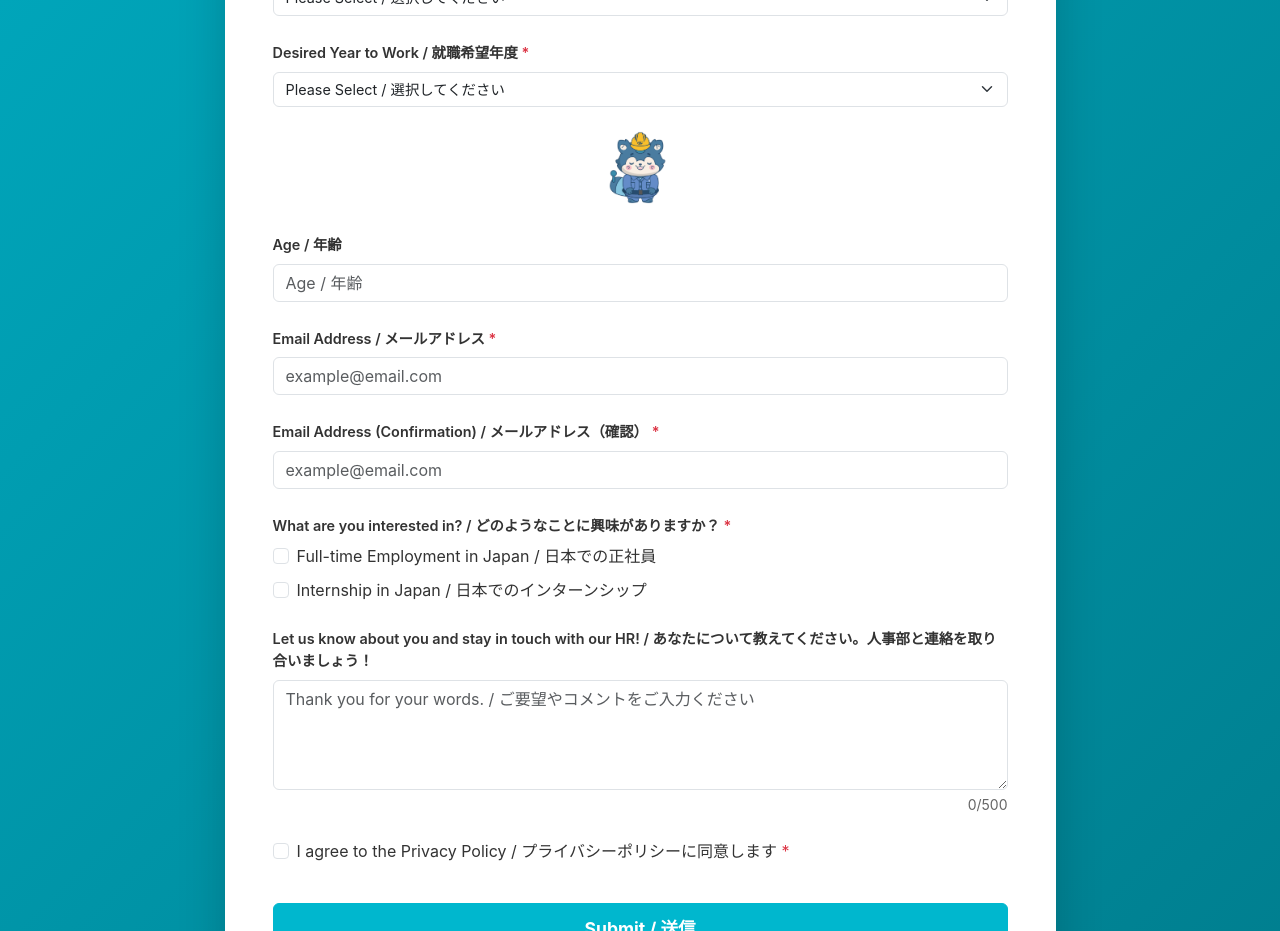
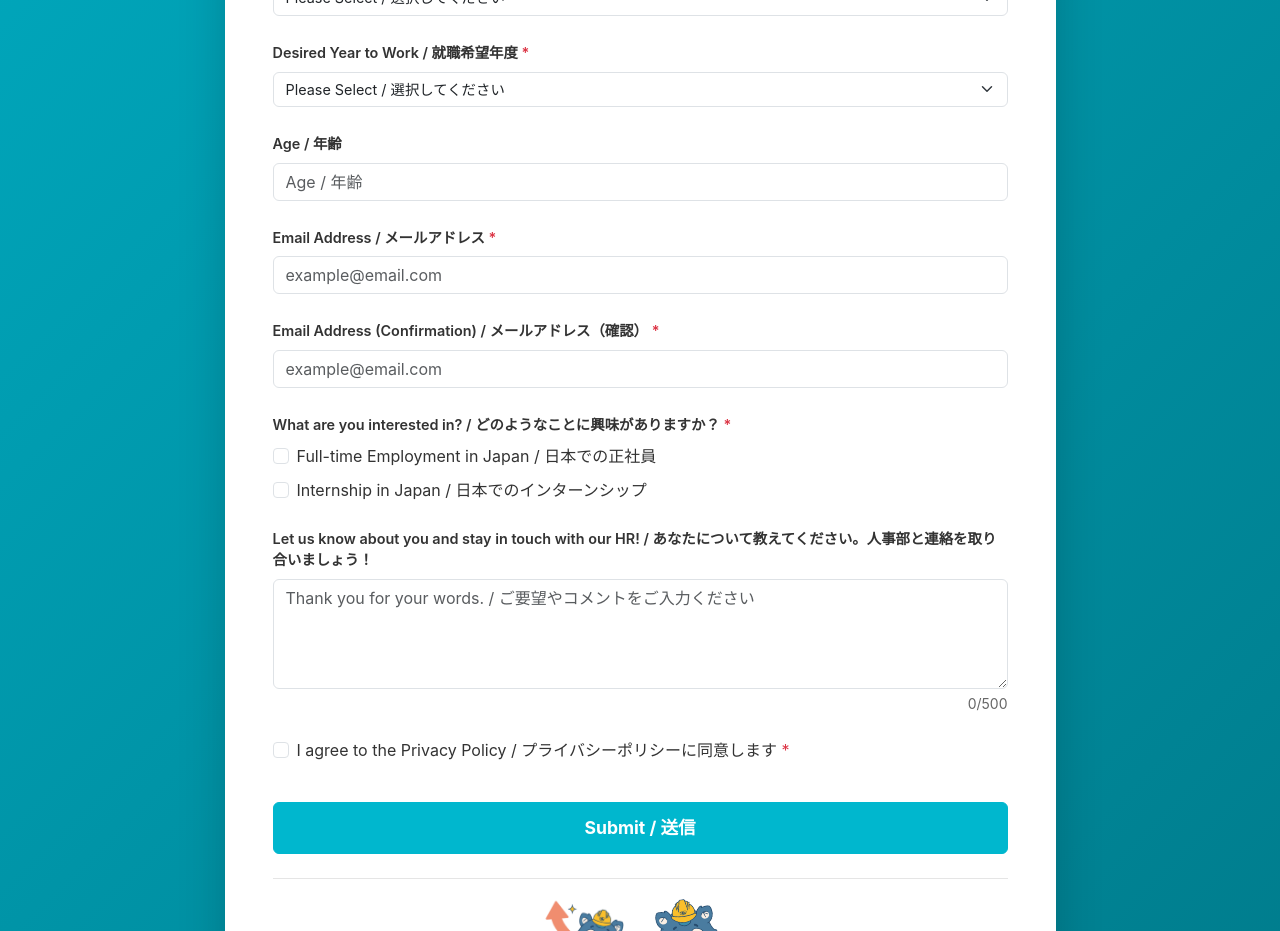
Before and after one commit to Ashwin-Kalyan/form-frontend-vercel, a React (Vite) app: page / in a window 1280 px wide. Shown: the part 1060-1991 px from the top of the page. Built offline with nearby package versions, Linux system fonts and the light colour scheme.

Commit message:
Update RegistrationForm.tsx

```diff
--- a/src/components/RegistrationForm.tsx
+++ b/src/components/RegistrationForm.tsx
@@ -341,25 +341,6 @@ const RegistrationForm = ({ onSubmit }: RegistrationFormProps) => {
           )}
         </div>
 
-        {/* Logo 3 below Desired Year to Work */}
-        <div className="text-center mb-3 mb-md-4" style={{ padding: '0 0.5rem' }}>
-          <img
-            src="/logo3.png"
-            alt="Logo 3"
-            style={{
-              height: 'clamp(3rem, 6vw, 5rem)',
-              width: 'auto',
-              maxWidth: '100%',
-              objectFit: 'contain',
-              display: 'inline-block'
-            }}
-            onError={(e) => {
-              console.error('Logo 3 failed to load');
-              e.currentTarget.style.display = 'none';
-            }}
-          />
-        </div>
-
         {/* Age */}
         <div className="mb-3 mb-md-4">
           <label className="form-label fw-semibold" style={{ fontSize: '0.9rem', color: '#333333' }}>
```
